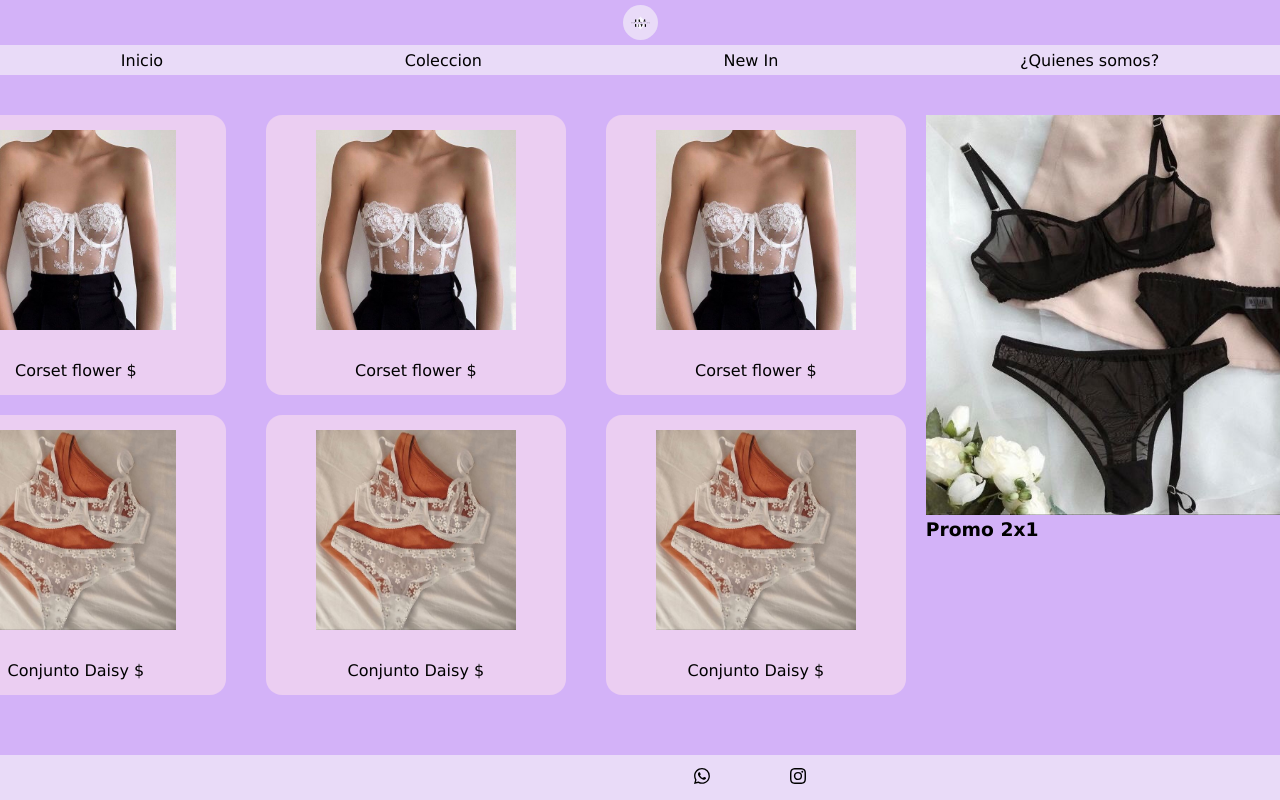
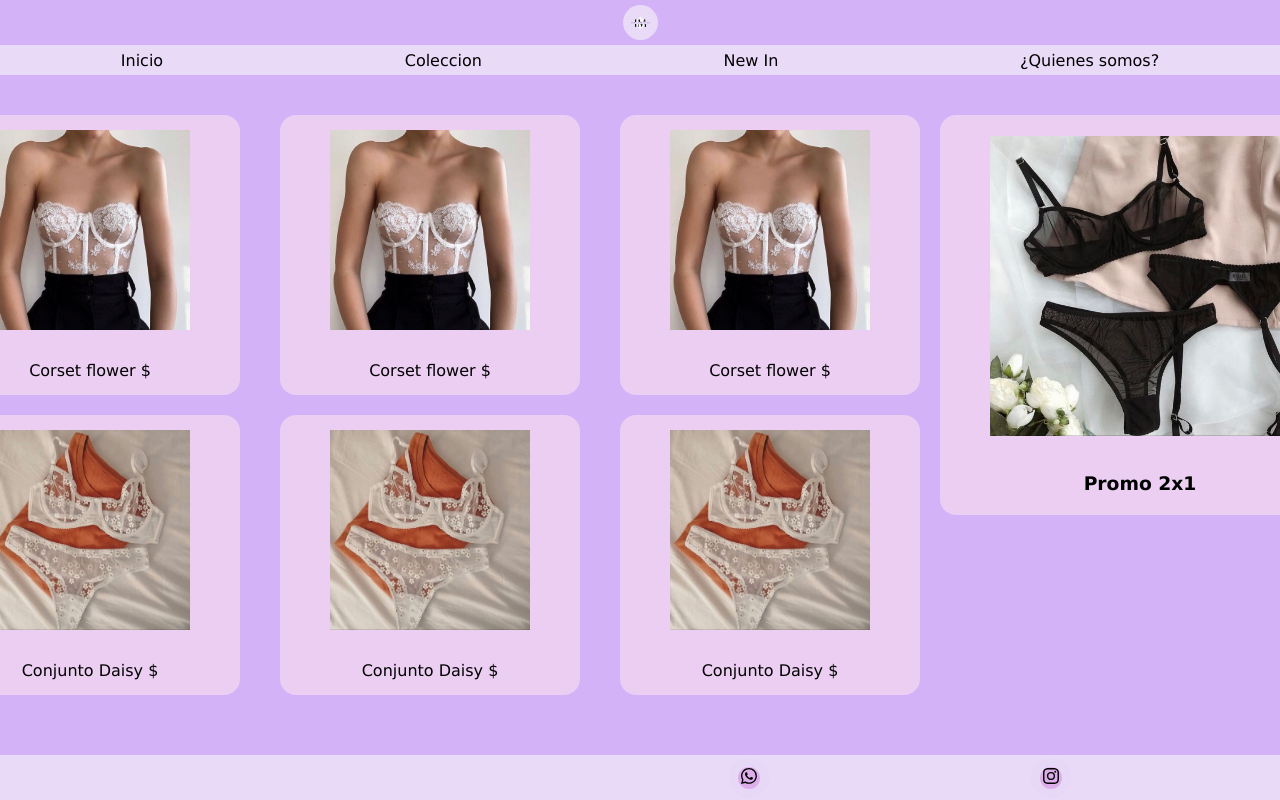
Before and after one commit to fflorenciaferrari/entrega-git, a plain HTML site: page flexbox-grid/pages/Coleccion.html in a window 1280 px wide. Shown: the top 800 px of the page. Drawn offline with Linux system fonts and the light colour scheme.

Commit message:
agregamos animaciones al footer y a las imagenes

```diff
--- a/flexbox-grid/pages/Coleccion.html
+++ b/flexbox-grid/pages/Coleccion.html
@@ -77,12 +77,11 @@
                 </div>
 
                 <div class="columna2">
-                    <div class="promo">
-                        <img class="promoimg" src="../../imagenes/conjunto-anastasia.jpeg" alt="">
+                    <div class="promo-card">
+                        <img class="promoimg img" src="../../imagenes/conjunto-anastasia.jpeg" alt="">
                         <h3> Promo 2x1 </h3>
                     </div>
                 </div>
-                s
 
             </div>
         </section>
@@ -93,13 +92,13 @@
     <footer>
         <div class="conteiner-redes">
             <ul class="caja-redes">
-                <li class="redes">
-                    <a class="link-nav" href="https://web.whatsapp.com/"target="_blank">
+                <li class="redes pulse">
+                    <a  href="https://web.whatsapp.com/"target="_blank">
                         <img src="../../imagenes/whatsapp.svg" alt="Whatsapp">
                     </a>
                 </li>
-                <li class="redes">
-                    <a class="link-nav" href="https://www.instagram.com/?hl=es"target="_blank">
+                <li class="redes pulse">
+                    <a  href="https://www.instagram.com/?hl=es"target="_blank">
                         <img src="../../imagenes/instagram.svg" alt="Instagram">
                     </a>
                 </li>
--- a/flexbox-grid/style.css
+++ b/flexbox-grid/style.css
@@ -102,10 +102,36 @@ header {
 }
 
 .promoimg{
+    width: 300px;
+    height: 300px;
+}
+
+.promo-card{
+    background-color: #D3B2F8;
     width: 400px;
     height: 400px;
+    background-color: #EBCEF2;
+    border-radius: 1rem;
+    display: flex;
+    flex-direction: column;
+    justify-content: space-evenly;
+    align-items: center;
+    gap: 1rem;
 }
 
+/* prueba animacion  */
+
+.img{
+    animation: fadeIn 5s;
+    -webkit-animation: fadeIn 5s;
+    -moz-animation: fadeIn 5s;
+    -o-animation: fadeIn 5s;
+    -ms-animation: fadeIn 5s;
+}
+@keyframes fadeIn {
+    0% {opacity:0;}
+    100% {opacity:1;}
+}
 .container{
     display: grid;
     grid-template-columns: repeat(2, 1fr);
@@ -191,27 +217,63 @@ footer {
     width: 100%;
     position:fixed;
     bottom: 0%;
-    width: 1500px;
+    width: 1800px;
     height: 45px;
 
 }
 
 .container-redes{
     display: flex;
-    width: 1500px;
+    width: 1800px;
     height: 45px;
     margin:auto;
 }
 .caja-redes{
-    width: 1500px;
+    width: 1800px;
     height: 45px;
     display: flex;
     justify-content:center;
     align-items: center;
     gap: 80px;
 }
+.icon {
+    background-color:#DDAEEA;
+    border-radius: 50%;
+}
+
 .redes {
     list-style-type: none;
+    border-radius: 50%;
+    display: flex;
+    align-items: center;
+    justify-content: center;
 }
 
+
 /* fin del footer */
+
+/* prueba animacion footer */
+.pulse {
+    margin:100px;
+    width: 22px;
+    height: 22px;
+    border-radius: 50%;
+    background:#DDAEEA;
+    cursor: pointer;
+    box-shadow: 0 0 0 rgba(200, 123, 228, 0.4);
+    animation: pulse 2s infinite;
+}.pulse:hover {
+    animation: none;
+}
+
+@keyframes pulse {
+    0% {
+    -webkit-box-shadow: 0 0 0 0 rgba(204, 44, 183, 0.4);
+    }
+    70% {
+        -webkit-box-shadow: 0 0 0 10px #b72ccc00;
+    }
+    100% {
+        -webkit-box-shadow: 0 0 0 0 rgba(199, 65, 188, 0);
+    }
+}
```
Also changed, not shown: flexbox-grid/index.html (+2 -2 lines), flexbox-grid/pages/Newin.html (+4 -4 lines), flexbox-grid/pages/quienessomos.html (+4 -4 lines).
